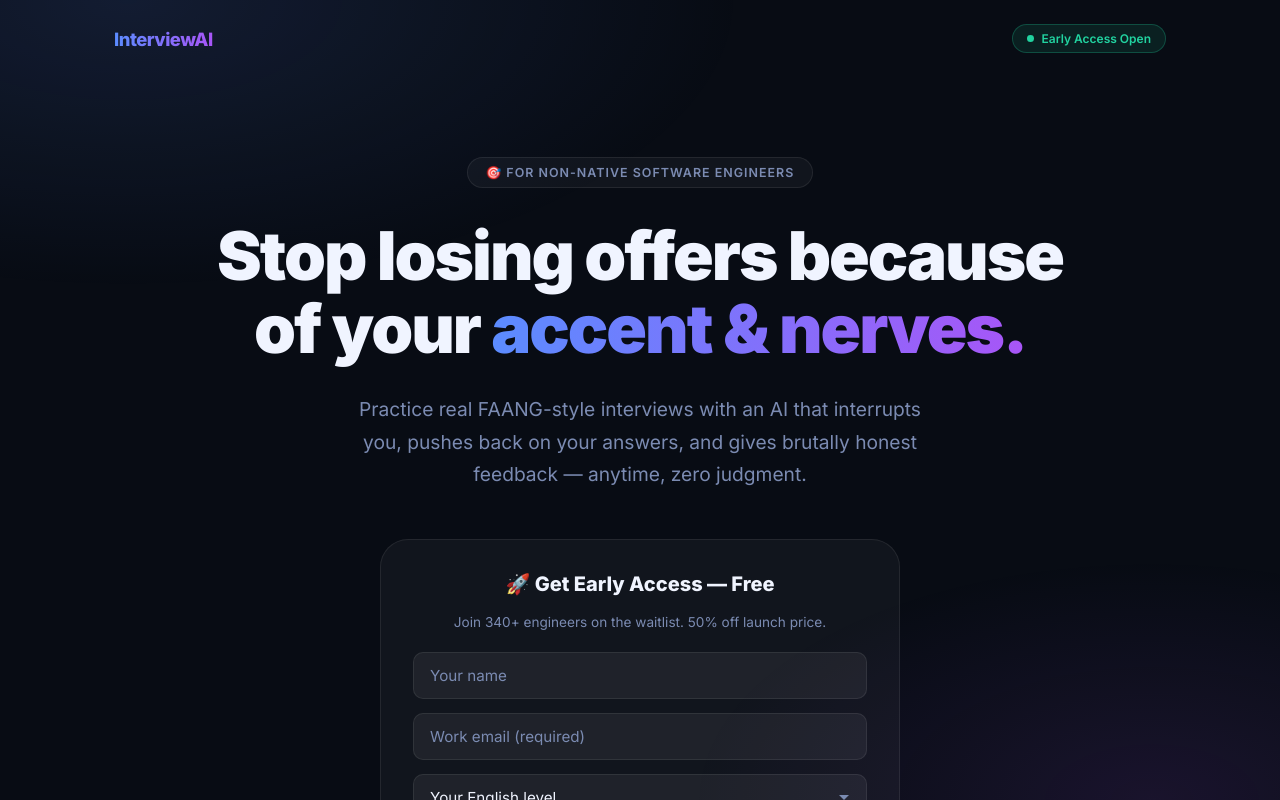
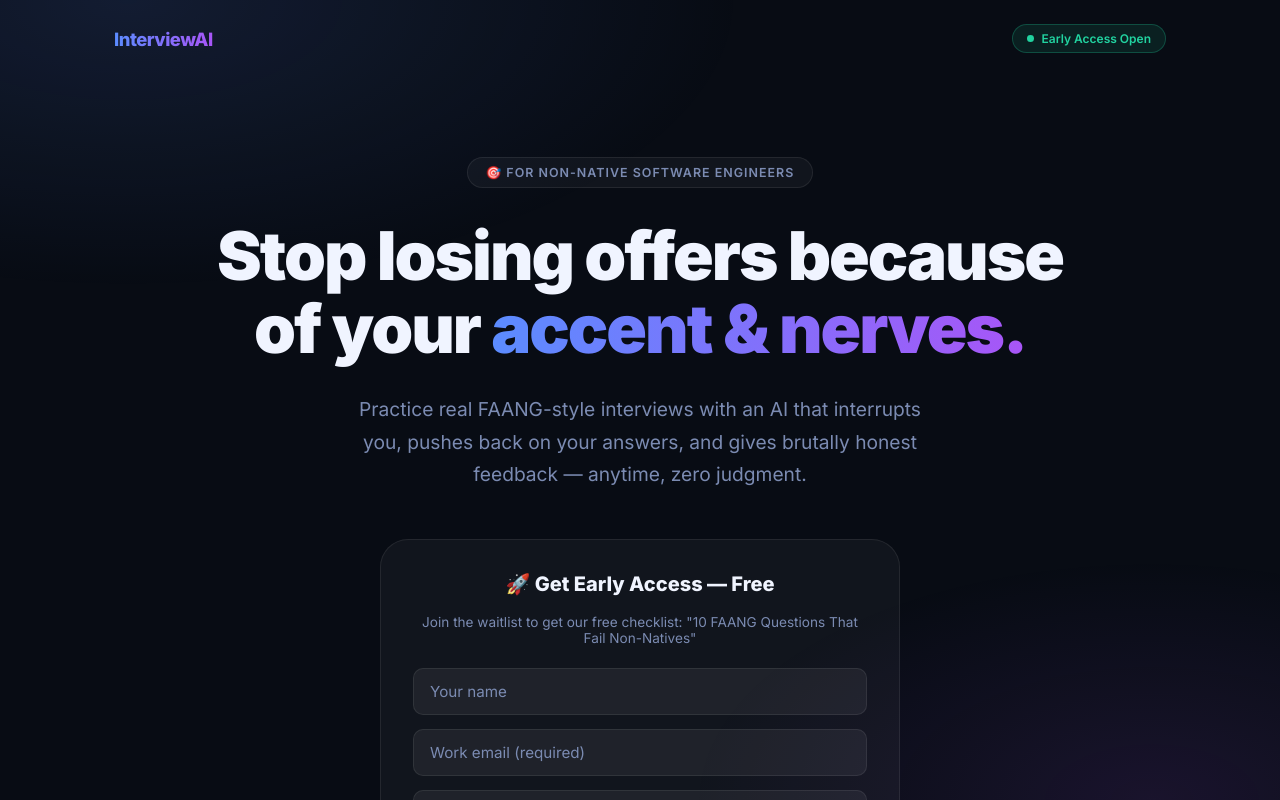
Before and after one commit to yevhens-hue/interview-ai, a Next.js app: page / in a window 1280 px wide. Shown: the top 800 px of the page. Built offline with nearby package versions, Linux system fonts and the light colour scheme.

Commit message:
feat: add lead magnet mention

```diff
--- a/src/app/InterviewLanding.tsx
+++ b/src/app/InterviewLanding.tsx
@@ -107,8 +107,7 @@ export default function InterviewLanding() {
                   <div className={s.successIcon}>🎉</div>
                   <h3 className={s.successTitle}>You&apos;re on the list!</h3>
                   <p className={s.successText}>
-                    We&apos;ll reach out within 48 hours with your early access details
-                    and a special launch discount.
+                    Check your inbox! We just sent you the &quot;10 FAANG Questions&quot; checklist. We&apos;ll reach out soon with early access details.
                   </p>
                 </motion.div>
               ) : (
@@ -121,7 +120,7 @@ export default function InterviewLanding() {
                 >
                   <h2 className={s.formTitle}>🚀 Get Early Access — Free</h2>
                   <p className={s.formSubtitle}>
-                    Join 340+ engineers on the waitlist. 50% off launch price.
+                    Join the waitlist to get our free checklist: &quot;10 FAANG Questions That Fail Non-Natives&quot;
                   </p>
 
                   {/* Name */}
```
